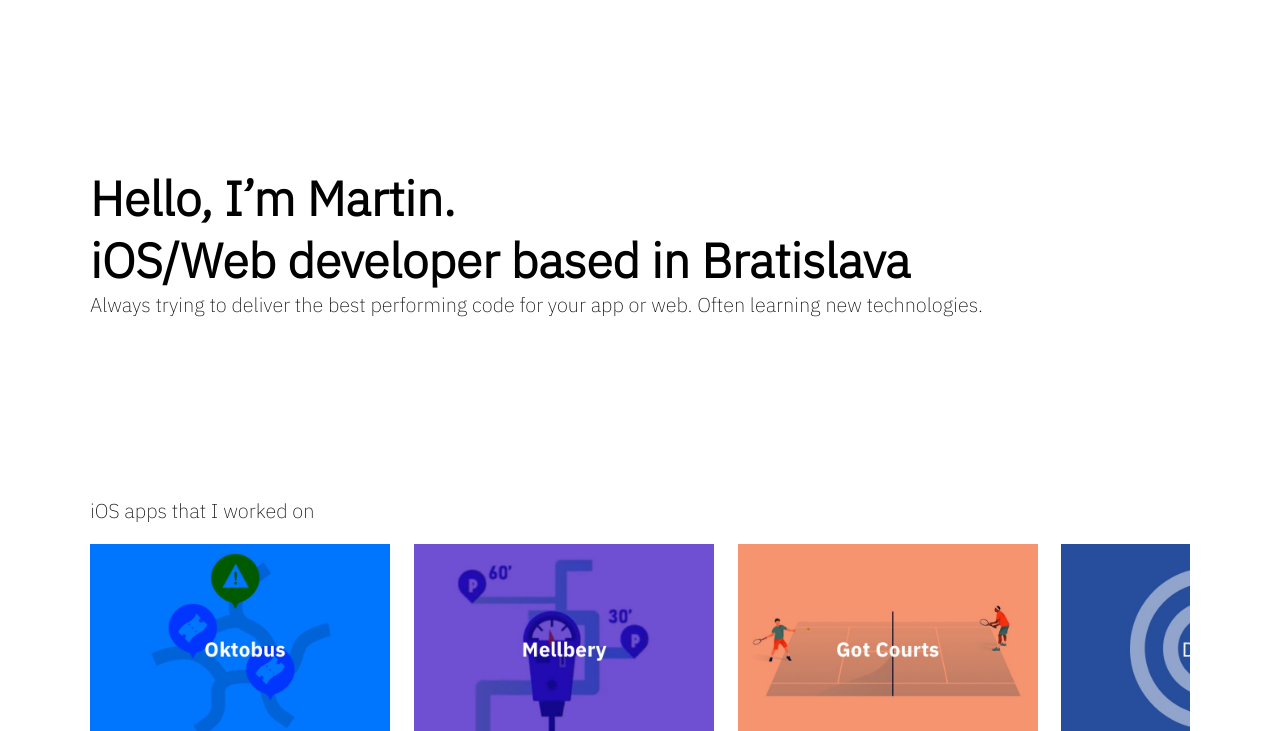
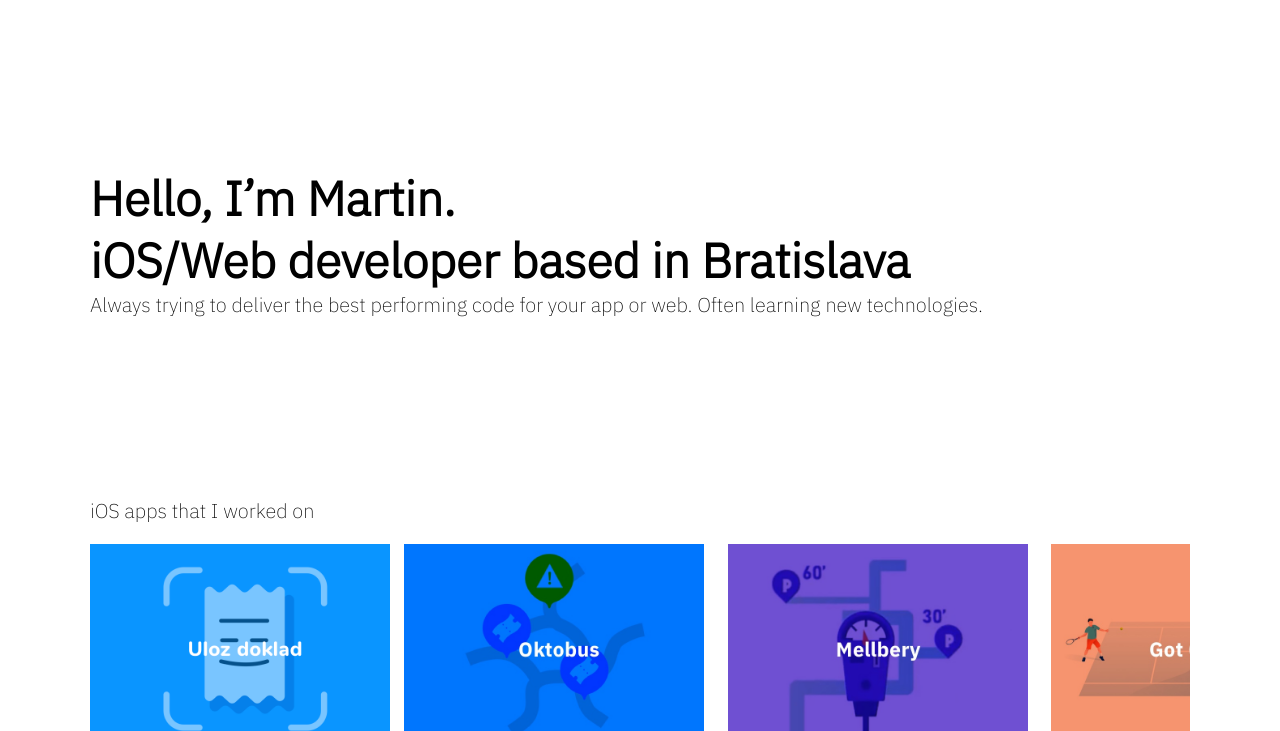
Before and after one commit to martinkurbel/martinkurbel.com, a plain HTML site: page index.html in a window 1280 px wide. Shown: the part 83-814 px from the top of the page. Drawn offline with Linux system fonts and the light colour scheme.

Commit message:
Added uloz doklad app

```diff
--- a/index.html
+++ b/index.html
@@ -64,6 +64,9 @@
             <h2>iOS apps that I worked on</h2>
 
             <div class="blocksContainer">
+                <div class="block firstBlock">
+                   <a href="https://apps.apple.com/sk/app/uloz-doklad/id1505615761" target="_blank"><img src="assets/images/ulozdoklad.png" alt="Uloz doklad"></a>
+                </div>
                 <div class="block firstBlock">
                    <a href="https://apps.apple.com/sk/app/oktobus/id1392499337" target="_blank"><img src="assets/images/oktobus.jpg" alt="Oktobus"></a>
                 </div>
```
Also changed, not shown: assets/images/ulozdoklad.png (added).
